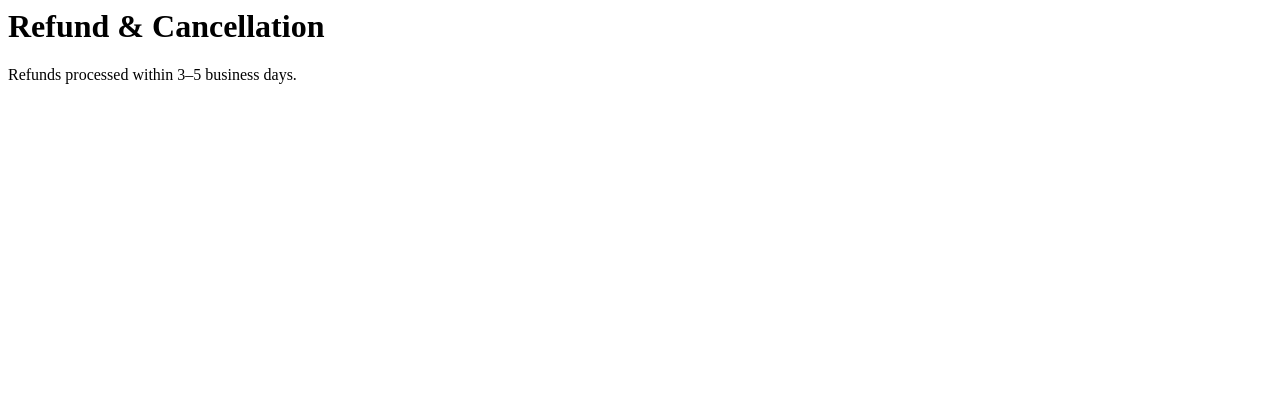
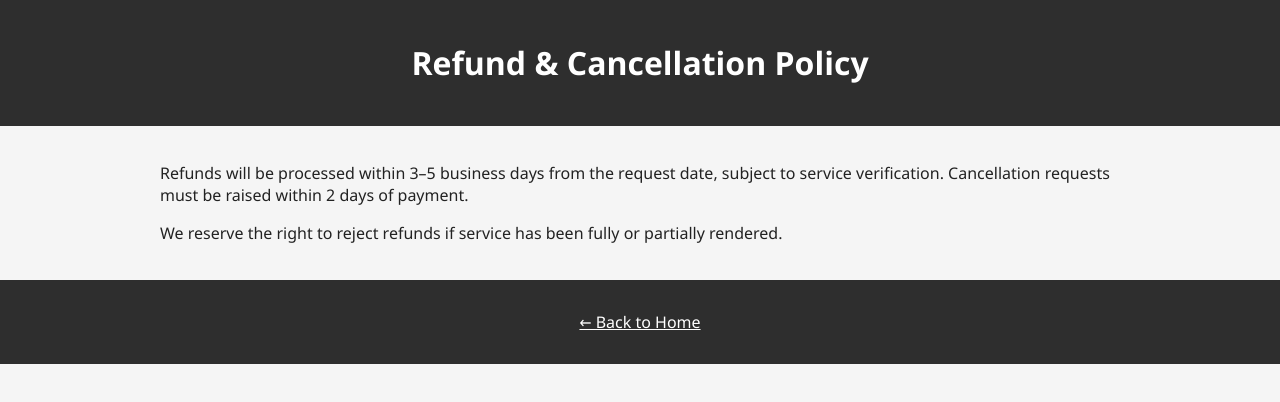
Before and after one commit to tomar760/the-high-court, a plain HTML site: page refund.html in a window 1280 px wide. Drawn offline with Linux system fonts and the light colour scheme.

Commit message:
Update refund.html

```diff
--- a/refund.html
+++ b/refund.html
@@ -1 +1,21 @@
-<h1>Refund & Cancellation</h1><p>Refunds processed within 3–5 business days.</p>
+<!DOCTYPE html>
+<html lang="en">
+<head>
+  <meta charset="UTF-8" />
+  <meta name="viewport" content="width=device-width, initial-scale=1.0"/>
+  <title>Refund Policy – THE HIGH COURT</title>
+  <link rel="stylesheet" href="style.css" />
+</head>
+<body>
+  <header>
+    <h1>Refund & Cancellation Policy</h1>
+  </header>
+  <main>
+    <p>Refunds will be processed within 3–5 business days from the request date, subject to service verification. Cancellation requests must be raised within 2 days of payment.</p>
+    <p>We reserve the right to reject refunds if service has been fully or partially rendered.</p>
+  </main>
+  <footer>
+    <p><a href="index.html">← Back to Home</a></p>
+  </footer>
+</body>
+</html>
```
